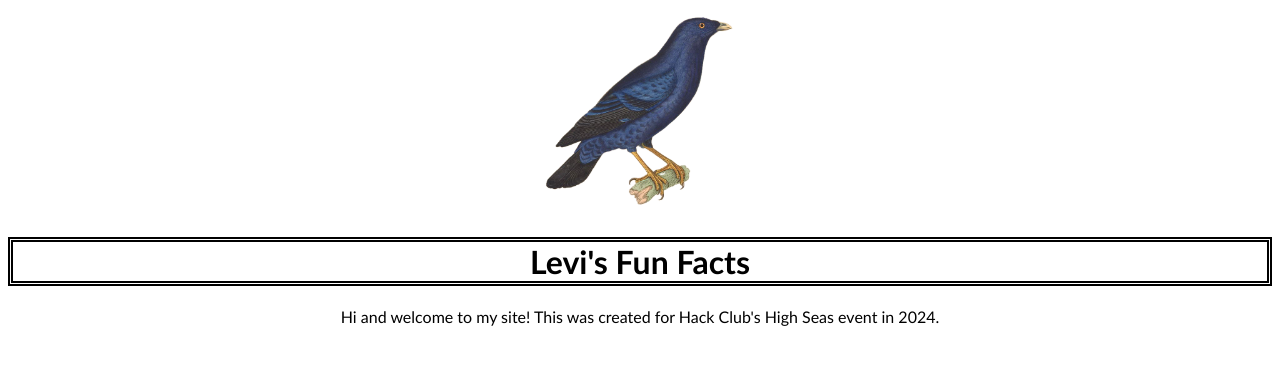
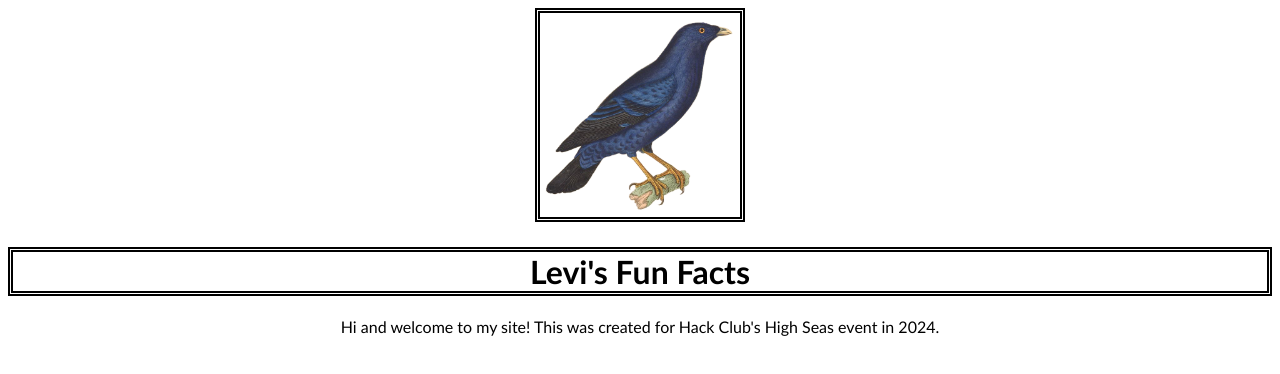
Before and after one commit to bowerbirdblue/levisfunfacts, a plain HTML site: page index.html in a window 1280 px wide. Drawn offline with Linux system fonts and the light colour scheme; a web font is replaced by a local one.

Commit message:
added border to bowerbird image

```diff
--- a/style.css
+++ b/style.css
@@ -1,5 +1,6 @@
 img {
     width: 200px;
+    border-style: double; border-width: 5px;
   }
 body {
   text-align: center;
```
